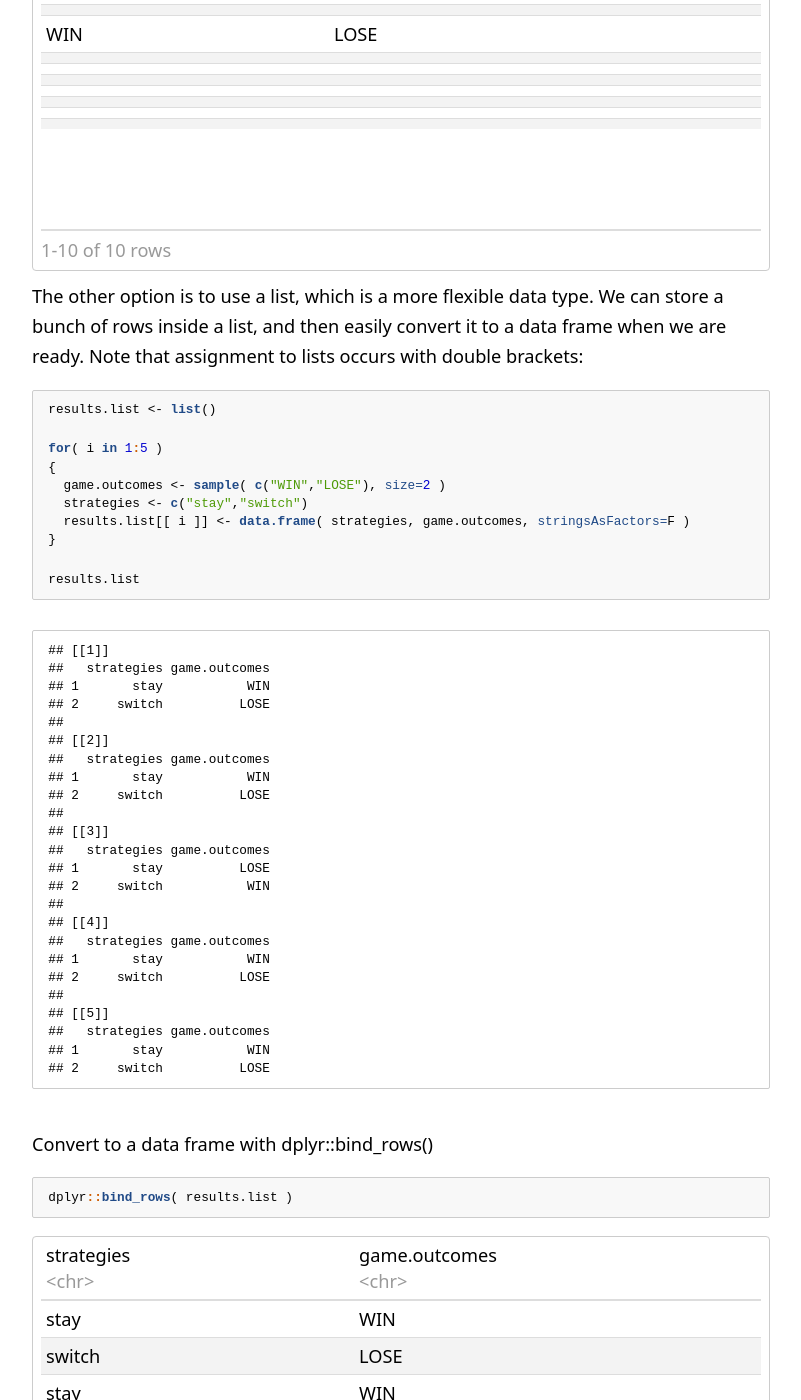
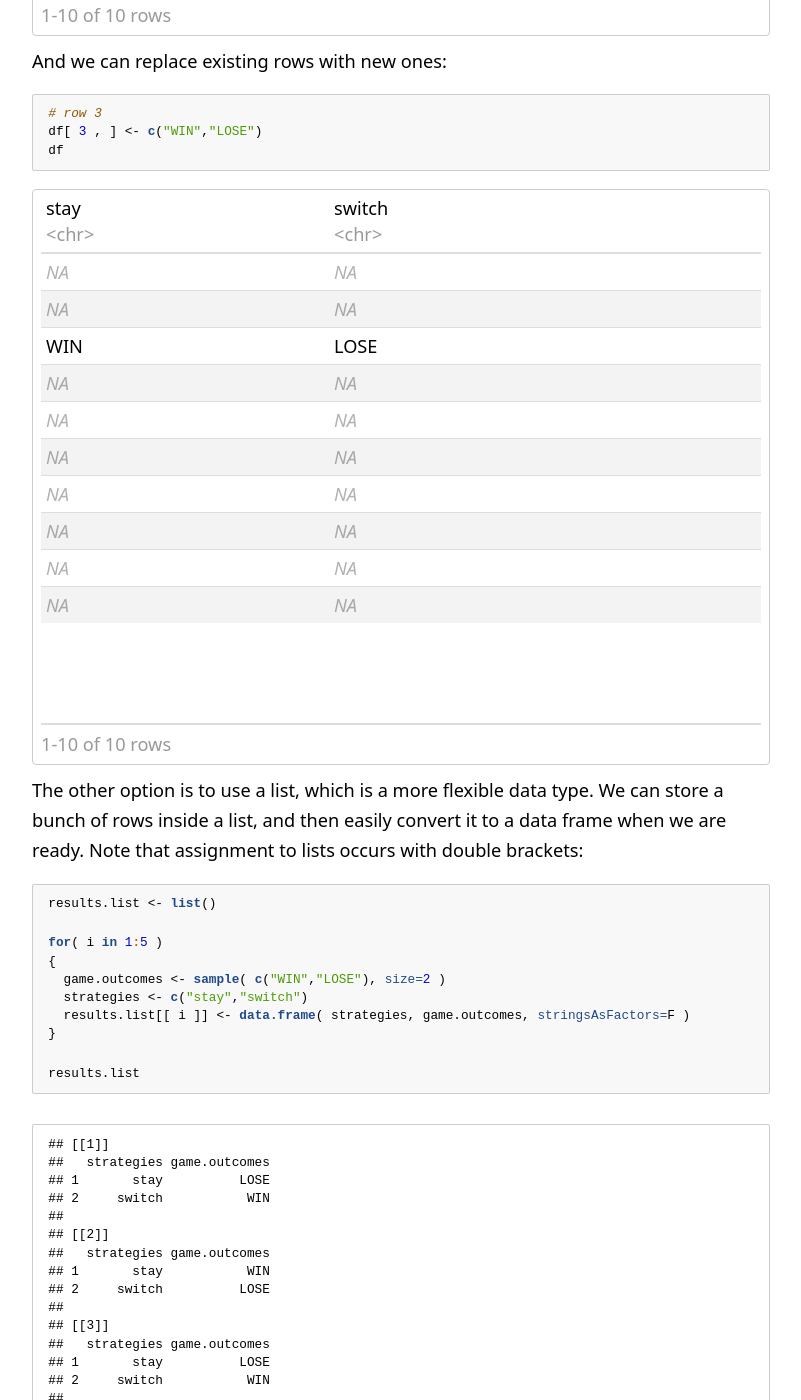
Before and after one commit to DS4PS/cpp-527-spr-2020, a Jekyll site: the page labs/lab-02-instructions.html, which Jekyll copies as it is, in a window 1280 px wide and 1400 px high, scrolled down 19892 px. Shown: the whole window, without its empty margins (239-1040 px from the left). Built offline with Jekyll 4.4.1, drawn with Linux system fonts in a browser that asks for light colours; an icon font too large for the unit is left out; formulas are drawn with MathJax 3; some of the changed text lies outside the part shown.

Commit message:
update lecture-02

````diff
--- a/labs/lab-02-instructions.html
+++ b/labs/lab-02-instructions.html
@@ -321,7 +321,7 @@
 <a class="sourceLine" id="cb1-21" title="21"><span class="kw">play_game</span>()</a></code></pre></div>
 <div data-pagedtable="false">
 <script data-pagedtable-source type="application/json">
-{"columns":[{"label":["strategy"],"name":[1],"type":["chr"],"align":["left"]},{"label":["outcome"],"name":[2],"type":["chr"],"align":["left"]}],"data":[{"1":"stay","2":"WIN"},{"1":"switch","2":"LOSE"}],"options":{"columns":{"min":{},"max":[10]},"rows":{"min":[10],"max":[10]},"pages":{}}}
+{"columns":[{"label":["strategy"],"name":[1],"type":["chr"],"align":["left"]},{"label":["outcome"],"name":[2],"type":["chr"],"align":["left"]}],"data":[{"1":"stay","2":"LOSE"},{"1":"switch","2":"WIN"}],"options":{"columns":{"min":{},"max":[10]},"rows":{"min":[10],"max":[10]},"pages":{}}}
   </script>
 </div>
 <p>Once we have this implemented, we are ready to ready to run the simulation.</p>
@@ -381,7 +381,7 @@
 <a class="sourceLine" id="cb11-3" title="3"><span class="kw">rbind</span>( game1, game2 )</a></code></pre></div>
 <div data-pagedtable="false">
 <script data-pagedtable-source type="application/json">
-{"columns":[{"label":["strategy"],"name":[1],"type":["chr"],"align":["left"]},{"label":["outcome"],"name":[2],"type":["chr"],"align":["left"]}],"data":[{"1":"stay","2":"WIN"},{"1":"switch","2":"LOSE"},{"1":"stay","2":"WIN"},{"1":"switch","2":"LOSE"}],"options":{"columns":{"min":{},"max":[10]},"rows":{"min":[10],"max":[10]},"pages":{}}}
+{"columns":[{"label":["strategy"],"name":[1],"type":["chr"],"align":["left"]},{"label":["outcome"],"name":[2],"type":["chr"],"align":["left"]}],"data":[{"1":"stay","2":"WIN"},{"1":"switch","2":"LOSE"},{"1":"stay","2":"LOSE"},{"1":"switch","2":"WIN"}],"options":{"columns":{"min":{},"max":[10]},"rows":{"min":[10],"max":[10]},"pages":{}}}
   </script>
 </div>
 <p>If we would try to append new rows onto a data frame with c() we would break our object type and end up with a mess:</p>
@@ -396,14 +396,14 @@
 ## [1] &quot;stay&quot;   &quot;switch&quot;
 ##
 ## $outcome
-## [1] &quot;WIN&quot;  &quot;LOSE&quot;</code></pre>
+## [1] &quot;LOSE&quot; &quot;WIN&quot;</code></pre>
 <p>So it’s important to use the proper appending functions when you are building objects inside of loops.</p>
 <p>The other thing to note is you need to create or “declare” your collector object before you can use it inside of the append function. We do this using a NULL assignment. If we skip this step we will get an error during the rbind() call.</p>
 <div class="sourceCode" id="cb14"><pre class="sourceCode r"><code class="sourceCode r"><a class="sourceLine" id="cb14-1" title="1">results.df &lt;-<span class="st"> </span><span class="ot">NULL</span> </a>
 <a class="sourceLine" id="cb14-2" title="2"><span class="kw">rbind</span>( results.df, game.outcome )</a></code></pre></div>
 <div data-pagedtable="false">
 <script data-pagedtable-source type="application/json">
-{"columns":[{"label":["strategy"],"name":[1],"type":["chr"],"align":["left"]},{"label":["outcome"],"name":[2],"type":["chr"],"align":["left"]}],"data":[{"1":"stay","2":"WIN"},{"1":"switch","2":"LOSE"}],"options":{"columns":{"min":{},"max":[10]},"rows":{"min":[10],"max":[10]},"pages":{}}}
+{"columns":[{"label":["strategy"],"name":[1],"type":["chr"],"align":["left"]},{"label":["outcome"],"name":[2],"type":["chr"],"align":["left"]}],"data":[{"1":"stay","2":"LOSE"},{"1":"switch","2":"WIN"}],"options":{"columns":{"min":{},"max":[10]},"rows":{"min":[10],"max":[10]},"pages":{}}}
   </script>
 </div>
 </div>
@@ -561,7 +561,7 @@
 <a class="sourceLine" id="cb29-8" title="8">}</a>
 <a class="sourceLine" id="cb29-9" title="9"></a>
 <a class="sourceLine" id="cb29-10" title="10"><span class="kw">play_game</span>()</a></code></pre></div>
-<pre><code>## [1] &quot;LOSE&quot; &quot;WIN&quot;</code></pre>
+<pre><code>## [1] &quot;WIN&quot;  &quot;LOSE&quot;</code></pre>
 <p>The problem is that now when we put the game function into a loop we have no idea how to interpret the results because we do not know which game they belong to.</p>
 <div class="sourceCode" id="cb31"><pre class="sourceCode r"><code class="sourceCode r"><a class="sourceLine" id="cb31-1" title="1">results &lt;-<span class="st"> </span><span class="ot">NULL</span></a>
 <a class="sourceLine" id="cb31-2" title="2"></a>
@@ -572,8 +572,8 @@
 <a class="sourceLine" id="cb31-7" title="7">}</a>
 <a class="sourceLine" id="cb31-8" title="8"></a>
 <a class="sourceLine" id="cb31-9" title="9">results</a></code></pre></div>
-<pre><code>##  [1] &quot;WIN&quot;  &quot;WIN&quot;  &quot;WIN&quot;  &quot;WIN&quot;  &quot;LOSE&quot; &quot;WIN&quot;  &quot;WIN&quot;  &quot;LOSE&quot; &quot;WIN&quot;  &quot;LOSE&quot;
-## [11] &quot;LOSE&quot; &quot;LOSE&quot; &quot;LOSE&quot; &quot;LOSE&quot; &quot;WIN&quot;  &quot;LOSE&quot; &quot;LOSE&quot; &quot;WIN&quot;  &quot;WIN&quot;  &quot;WIN&quot;</code></pre>
+<pre><code>##  [1] &quot;WIN&quot;  &quot;LOSE&quot; &quot;WIN&quot;  &quot;WIN&quot;  &quot;LOSE&quot; &quot;LOSE&quot; &quot;WIN&quot;  &quot;LOSE&quot; &quot;WIN&quot;  &quot;WIN&quot;
+## [11] &quot;WIN&quot;  &quot;LOSE&quot; &quot;LOSE&quot; &quot;WIN&quot;  &quot;LOSE&quot; &quot;WIN&quot;  &quot;LOSE&quot; &quot;WIN&quot;  &quot;LOSE&quot; &quot;LOSE&quot;</code></pre>
 <p>We can utilize vector attributes to assign each game outcome a label:</p>
 <div class="sourceCode" id="cb33"><pre class="sourceCode r"><code class="sourceCode r"><a class="sourceLine" id="cb33-1" title="1"><span class="co">####</span></a>
 <a class="sourceLine" id="cb33-2" title="2"></a>
@@ -591,13 +591,13 @@
 <a class="sourceLine" id="cb34-8" title="8"></a>
 <a class="sourceLine" id="cb34-9" title="9">results</a></code></pre></div>
 <pre><code>##   stay switch   stay switch   stay switch   stay switch   stay switch
-##  &quot;WIN&quot; &quot;LOSE&quot; &quot;LOSE&quot; &quot;LOSE&quot; &quot;LOSE&quot; &quot;LOSE&quot;  &quot;WIN&quot; &quot;LOSE&quot; &quot;LOSE&quot; &quot;LOSE&quot;</code></pre>
+## &quot;LOSE&quot; &quot;LOSE&quot; &quot;LOSE&quot; &quot;LOSE&quot; &quot;LOSE&quot; &quot;LOSE&quot;  &quot;WIN&quot;  &quot;WIN&quot;  &quot;WIN&quot; &quot;LOSE&quot;</code></pre>
 <p>This is a big improvement because now we won’t mix up which result belong to which strategy.</p>
 <p>The only problem is that we can’t access the strategy during the analysis.</p>
 <div class="sourceCode" id="cb36"><pre class="sourceCode r"><code class="sourceCode r"><a class="sourceLine" id="cb36-1" title="1"><span class="kw">table</span>( results )</a></code></pre></div>
 <pre><code>## results
 ## LOSE  WIN
-##    8    2</code></pre>
+##    7    3</code></pre>
 <div class="sourceCode" id="cb38"><pre class="sourceCode r"><code class="sourceCode r"><a class="sourceLine" id="cb38-1" title="1">results <span class="op">==</span><span class="st"> &quot;stay&quot;</span></a></code></pre></div>
 <pre><code>##   stay switch   stay switch   stay switch   stay switch   stay switch
 ##  FALSE  FALSE  FALSE  FALSE  FALSE  FALSE  FALSE  FALSE  FALSE  FALSE</code></pre>
@@ -608,7 +608,7 @@
 <pre><code>##         results
 ## strategy LOSE WIN
 ##   stay      3   2
-##   switch    5   0</code></pre>
+##   switch    4   1</code></pre>
 <p>Not horrible, but it makes our life a little harder. What if we organized them as a data frame instead of a vector?</p>
 <div class="sourceCode" id="cb42"><pre class="sourceCode r"><code class="sourceCode r"><a class="sourceLine" id="cb42-1" title="1"><span class="co">####</span></a>
 <a class="sourceLine" id="cb42-2" title="2"></a>
@@ -621,7 +621,7 @@
 <div class="sourceCode" id="cb43"><pre class="sourceCode r"><code class="sourceCode r"><a class="sourceLine" id="cb43-1" title="1"><span class="kw">play_game</span>()</a></code></pre></div>
 <div data-pagedtable="false">
 <script data-pagedtable-source type="application/json">
-{"columns":[{"label":["stay"],"name":[1],"type":["chr"],"align":["left"]},{"label":["switch"],"name":[2],"type":["chr"],"align":["left"]}],"data":[{"1":"LOSE","2":"LOSE"}],"options":{"columns":{"min":{},"max":[10]},"rows":{"min":[10],"max":[10]},"pages":{}}}
+{"columns":[{"label":["stay"],"name":[1],"type":["chr"],"align":["left"]},{"label":["switch"],"name":[2],"type":["chr"],"align":["left"]}],"data":[{"1":"WIN","2":"LOSE"}],"options":{"columns":{"min":{},"max":[10]},"rows":{"min":[10],"max":[10]},"pages":{}}}
   </script>
 </div>
 <p>And we can bind our results using the row bind function <strong>rbind()</strong>.</p>
@@ -656,7 +656,7 @@
 <div class="sourceCode" id="cb50"><pre class="sourceCode r"><code class="sourceCode r"><a class="sourceLine" id="cb50-1" title="1"><span class="kw">play_game</span>()</a></code></pre></div>
 <div data-pagedtable="false">
 <script data-pagedtable-source type="application/json">
-{"columns":[{"label":["strategy"],"name":[1],"type":["chr"],"align":["left"]},{"label":["outcome"],"name":[2],"type":["chr"],"align":["left"]}],"data":[{"1":"stay","2":"LOSE"},{"1":"switch","2":"WIN"}],"options":{"columns":{"min":{},"max":[10]},"rows":{"min":[10],"max":[10]},"pages":{}}}
+{"columns":[{"label":["strategy"],"name":[1],"type":["chr"],"align":["left"]},{"label":["outcome"],"name":[2],"type":["chr"],"align":["left"]}],"data":[{"1":"stay","2":"WIN"},{"1":"switch","2":"LOSE"}],"options":{"columns":{"min":{},"max":[10]},"rows":{"min":[10],"max":[10]},"pages":{}}}
   </script>
 </div>
 <div class="sourceCode" id="cb51"><pre class="sourceCode r"><code class="sourceCode r"><a class="sourceLine" id="cb51-1" title="1">results.df &lt;-<span class="st"> </span><span class="kw">data.frame</span>()</a>
@@ -670,14 +670,14 @@
 <a class="sourceLine" id="cb51-9" title="9">results.df</a></code></pre></div>
 <div data-pagedtable="false">
 <script data-pagedtable-source type="application/json">
-{"columns":[{"label":["strategy"],"name":[1],"type":["chr"],"align":["left"]},{"label":["outcome"],"name":[2],"type":["chr"],"align":["left"]}],"data":[{"1":"stay","2":"WIN"},{"1":"switch","2":"LOSE"},{"1":"stay","2":"WIN"},{"1":"switch","2":"LOSE"},{"1":"stay","2":"LOSE"},{"1":"switch","2":"LOSE"},{"1":"stay","2":"LOSE"},{"1":"switch","2":"LOSE"},{"1":"stay","2":"WIN"},{"1":"switch","2":"LOSE"}],"options":{"columns":{"min":{},"max":[10]},"rows":{"min":[10],"max":[10]},"pages":{}}}
+{"columns":[{"label":["strategy"],"name":[1],"type":["chr"],"align":["left"]},{"label":["outcome"],"name":[2],"type":["chr"],"align":["left"]}],"data":[{"1":"stay","2":"LOSE"},{"1":"switch","2":"WIN"},{"1":"stay","2":"WIN"},{"1":"switch","2":"LOSE"},{"1":"stay","2":"WIN"},{"1":"switch","2":"LOSE"},{"1":"stay","2":"LOSE"},{"1":"switch","2":"WIN"},{"1":"stay","2":"LOSE"},{"1":"switch","2":"WIN"}],"options":{"columns":{"min":{},"max":[10]},"rows":{"min":[10],"max":[10]},"pages":{}}}
   </script>
 </div>
 <div class="sourceCode" id="cb52"><pre class="sourceCode r"><code class="sourceCode r"><a class="sourceLine" id="cb52-1" title="1"><span class="kw">table</span>( results.df<span class="op">$</span>strategy, results.df<span class="op">$</span>outcome )</a></code></pre></div>
 <pre><code>##
 ##          LOSE WIN
-##   stay      2   3
-##   switch    5   0</code></pre>
+##   stay      3   2
+##   switch    2   3</code></pre>
 <p>This tidy format will make our analytical steps more efficient, so when possible default to that format.</p>
 <div class="sourceCode" id="cb54"><pre class="sourceCode r"><code class="sourceCode r"><a class="sourceLine" id="cb54-1" title="1">play_game &lt;-<span class="st"> </span><span class="cf">function</span>( )</a>
 <a class="sourceLine" id="cb54-2" title="2">{</a>
@@ -699,7 +699,7 @@
 <a class="sourceLine" id="cb54-18" title="18"><span class="kw">play_game</span>()</a></code></pre></div>
 <div data-pagedtable="false">
 <script data-pagedtable-source type="application/json">
-{"columns":[{"label":["strategy"],"name":[1],"type":["chr"],"align":["left"]},{"label":["outcome"],"name":[2],"type":["chr"],"align":["left"]}],"data":[{"1":"stay","2":"WIN"},{"1":"switch","2":"LOSE"}],"options":{"columns":{"min":{},"max":[10]},"rows":{"min":[10],"max":[10]},"pages":{}}}
+{"columns":[{"label":["strategy"],"name":[1],"type":["chr"],"align":["left"]},{"label":["outcome"],"name":[2],"type":["chr"],"align":["left"]}],"data":[{"1":"stay","2":"LOSE"},{"1":"switch","2":"WIN"}],"options":{"columns":{"min":{},"max":[10]},"rows":{"min":[10],"max":[10]},"pages":{}}}
   </script>
 </div>
 <div id="efficient-collectors" class="section level2">
@@ -723,12 +723,12 @@
 <a class="sourceLine" id="cb56-8" title="8">}</a></code></pre></div>
 <p>Unforunately we can’t create an empty data frame simply by declaring its size. But we have a couple of options.</p>
 <p>We can build it with empty values or NAs:</p>
-<div class="sourceCode" id="cb57"><pre class="sourceCode r"><code class="sourceCode r"><a class="sourceLine" id="cb57-1" title="1">x &lt;-<span class="st"> </span><span class="kw">rep</span>( <span class="st">&quot;&quot;</span>, <span class="dv">10</span> )</a>
+<div class="sourceCode" id="cb57"><pre class="sourceCode r"><code class="sourceCode r"><a class="sourceLine" id="cb57-1" title="1">x &lt;-<span class="st"> </span><span class="kw">rep</span>( <span class="ot">NA</span>, <span class="dv">10</span> )</a>
 <a class="sourceLine" id="cb57-2" title="2">df &lt;-<span class="st"> </span><span class="kw">data.frame</span>( <span class="dt">stay=</span>x, <span class="dt">switch=</span>x, <span class="dt">stringsAsFactors=</span>F )</a>
 <a class="sourceLine" id="cb57-3" title="3">df</a></code></pre></div>
 <div data-pagedtable="false">
 <script data-pagedtable-source type="application/json">
-{"columns":[{"label":["stay"],"name":[1],"type":["chr"],"align":["left"]},{"label":["switch"],"name":[2],"type":["chr"],"align":["left"]}],"data":[{"1":"","2":""},{"1":"","2":""},{"1":"","2":""},{"1":"","2":""},{"1":"","2":""},{"1":"","2":""},{"1":"","2":""},{"1":"","2":""},{"1":"","2":""},{"1":"","2":""}],"options":{"columns":{"min":{},"max":[10]},"rows":{"min":[10],"max":[10]},"pages":{}}}
+{"columns":[{"label":["stay"],"name":[1],"type":["lgl"],"align":["right"]},{"label":["switch"],"name":[2],"type":["lgl"],"align":["right"]}],"data":[{"1":"NA","2":"NA"},{"1":"NA","2":"NA"},{"1":"NA","2":"NA"},{"1":"NA","2":"NA"},{"1":"NA","2":"NA"},{"1":"NA","2":"NA"},{"1":"NA","2":"NA"},{"1":"NA","2":"NA"},{"1":"NA","2":"NA"},{"1":"NA","2":"NA"}],"options":{"columns":{"min":{},"max":[10]},"rows":{"min":[10],"max":[10]},"pages":{}}}
   </script>
 </div>
 <p>And we can replace existing rows with new ones:</p>
@@ -737,7 +737,7 @@
 <a class="sourceLine" id="cb58-3" title="3">df</a></code></pre></div>
 <div data-pagedtable="false">
 <script data-pagedtable-source type="application/json">
-{"columns":[{"label":["stay"],"name":[1],"type":["chr"],"align":["left"]},{"label":["switch"],"name":[2],"type":["chr"],"align":["left"]}],"data":[{"1":"","2":""},{"1":"","2":""},{"1":"WIN","2":"LOSE"},{"1":"","2":""},{"1":"","2":""},{"1":"","2":""},{"1":"","2":""},{"1":"","2":""},{"1":"","2":""},{"1":"","2":""}],"options":{"columns":{"min":{},"max":[10]},"rows":{"min":[10],"max":[10]},"pages":{}}}
+{"columns":[{"label":["stay"],"name":[1],"type":["chr"],"align":["left"]},{"label":["switch"],"name":[2],"type":["chr"],"align":["left"]}],"data":[{"1":"NA","2":"NA"},{"1":"NA","2":"NA"},{"1":"WIN","2":"LOSE"},{"1":"NA","2":"NA"},{"1":"NA","2":"NA"},{"1":"NA","2":"NA"},{"1":"NA","2":"NA"},{"1":"NA","2":"NA"},{"1":"NA","2":"NA"},{"1":"NA","2":"NA"}],"options":{"columns":{"min":{},"max":[10]},"rows":{"min":[10],"max":[10]},"pages":{}}}
   </script>
 </div>
 <p>The other option is to use a list, which is a more flexible data type. We can store a bunch of rows inside a list, and then easily convert it to a data frame when we are ready. Note that assignment to lists occurs with double brackets:</p>
@@ -753,8 +753,8 @@
 <a class="sourceLine" id="cb59-10" title="10">results.list</a></code></pre></div>
 <pre><code>## [[1]]
 ##   strategies game.outcomes
-## 1       stay           WIN
-## 2     switch          LOSE
+## 1       stay          LOSE
+## 2     switch           WIN
 ##
 ## [[2]]
 ##   strategies game.outcomes
@@ -768,8 +768,8 @@
 ##
 ## [[4]]
 ##   strategies game.outcomes
-## 1       stay           WIN
-## 2     switch          LOSE
+## 1       stay          LOSE
+## 2     switch           WIN
 ##
 ## [[5]]
 ##   strategies game.outcomes
@@ -779,7 +779,7 @@
 <div class="sourceCode" id="cb61"><pre class="sourceCode r"><code class="sourceCode r"><a class="sourceLine" id="cb61-1" title="1">dplyr<span class="op">::</span><span class="kw">bind_rows</span>( results.list )</a></code></pre></div>
 <div data-pagedtable="false">
 <script data-pagedtable-source type="application/json">
-{"columns":[{"label":["strategies"],"name":[1],"type":["chr"],"align":["left"]},{"label":["game.outcomes"],"name":[2],"type":["chr"],"align":["left"]}],"data":[{"1":"stay","2":"WIN"},{"1":"switch","2":"LOSE"},{"1":"stay","2":"WIN"},{"1":"switch","2":"LOSE"},{"1":"stay","2":"LOSE"},{"1":"switch","2":"WIN"},{"1":"stay","2":"WIN"},{"1":"switch","2":"LOSE"},{"1":"stay","2":"WIN"},{"1":"switch","2":"LOSE"}],"options":{"columns":{"min":{},"max":[10]},"rows":{"min":[10],"max":[10]},"pages":{}}}
+{"columns":[{"label":["strategies"],"name":[1],"type":["chr"],"align":["left"]},{"label":["game.outcomes"],"name":[2],"type":["chr"],"align":["left"]}],"data":[{"1":"stay","2":"LOSE"},{"1":"switch","2":"WIN"},{"1":"stay","2":"WIN"},{"1":"switch","2":"LOSE"},{"1":"stay","2":"LOSE"},{"1":"switch","2":"WIN"},{"1":"stay","2":"LOSE"},{"1":"switch","2":"WIN"},{"1":"stay","2":"WIN"},{"1":"switch","2":"LOSE"}],"options":{"columns":{"min":{},"max":[10]},"rows":{"min":[10],"max":[10]},"pages":{}}}
   </script>
 </div>
 <p>Even if we do not pre-declare the size of the vector it will still scale well using this approach.</p>
--- a/labs/lab-02-instructions.rmd
+++ b/labs/lab-02-instructions.rmd
@@ -673,7 +673,7 @@
 We can build it with empty values or NAs:
 
 ```{r}
-x <- rep( "", 10 )
+x <- rep( NA, 10 )
 df <- data.frame( stay=x, switch=x, stringsAsFactors=F )
 df
 ```
--- a/lectures/p-02-loops.html
+++ b/lectures/p-02-loops.html
@@ -3,7 +3,7 @@
   <head>
     <title>Building Simulations in R:  Mastering Loops</title>
     <meta charset="utf-8" />
-    <meta name="author" content="&lt;img src='https://ds4ps.github.io/cpp-524-spr-2020/assets/posts/experiment.png' alt='asu' height='150'&gt;" />
+    <meta name="author" content="`" />
     <link href="p-02-loops_files/remark-css-0.0.1/robot.css" rel="stylesheet" />
     <link href="p-02-loops_files/font-awesome-5.3.1/css/fontawesome-all.min.css" rel="stylesheet" />
     <link rel="stylesheet" href="https://use.fontawesome.com/releases/v5.3.1/css/all.css" integrity="sha384-mzrmE5qonljUremFsqc01SB46JvROS7bZs3IO2EmfFsd15uHvIt+Y8vEf7N7fWAU" crossorigin="anonymous">
@@ -14,8 +14,7 @@
 class: center, middle, inverse, title-slide
 
 # Building Simulations in R: <br>Mastering Loops
-### <code>&lt;img src='https://ds4ps.github.io/cpp-524-spr-2020/assets/posts/experiment.png' alt='asu' height='150'&gt;</code>
-### CPP 527 Foundations of Data Science II<br><br><i class="fas  fa-link "></i> <a href="https://ds4ps.org/ms-prog-eval-data-analytics/courses/">MS PEDA</a><br><i class="fab  fa-github "></i> <a href="https://github.com/DS4PS/cpp-527-spr-2020/tree/master/lectures">Source Code</a>
+### `<img src='https://ds4ps.github.io/cpp-524-spr-2020/assets/posts/experiment.png' alt='asu' height='150'>
 
 ---
 
--- a/lectures/p-02-loops.rmd
+++ b/lectures/p-02-loops.rmd
@@ -1,7 +1,7 @@
 ---
 title: "Building Simulations in R: <br>Mastering Loops"
-author: "`<img src='https://ds4ps.github.io/cpp-524-spr-2020/assets/posts/experiment.png' alt='asu' height='150'>`"
-date: 'CPP 527 Foundations of Data Science II<br><br>`r icon::fa("link")` [MS PEDA](https://ds4ps.org/ms-prog-eval-data-analytics/courses/)<br>`r icon::fa("github")` [Source Code](https://github.com/DS4PS/cpp-527-spr-2020/tree/master/lectures)'
+author: "`<img src='https://ds4ps.github.io/cpp-524-spr-2020/assets/posts/experiment.png' alt='asu' height='150'>"
+author2: '<br> CPP 527 Foundations of Data Science II`<br><br>``r icon::fa("link")` [MS PEDA](https://ds4ps.org/ms-prog-eval-data-analytics/courses/)`<br>``r icon::fa("github")` [Source Code](https://github.com/DS4PS/cpp-527-spr-2020/tree/master/lectures)'
 output:
   xaringan::moon_reader:
     css: ["robot", "slides.css"]
````
Also changed, not shown: other parts of labs/lab-02-instructions.html (+6 -6 lines), lectures/p-02-loops.utf8.md (deleted, +0 -16 lines).
